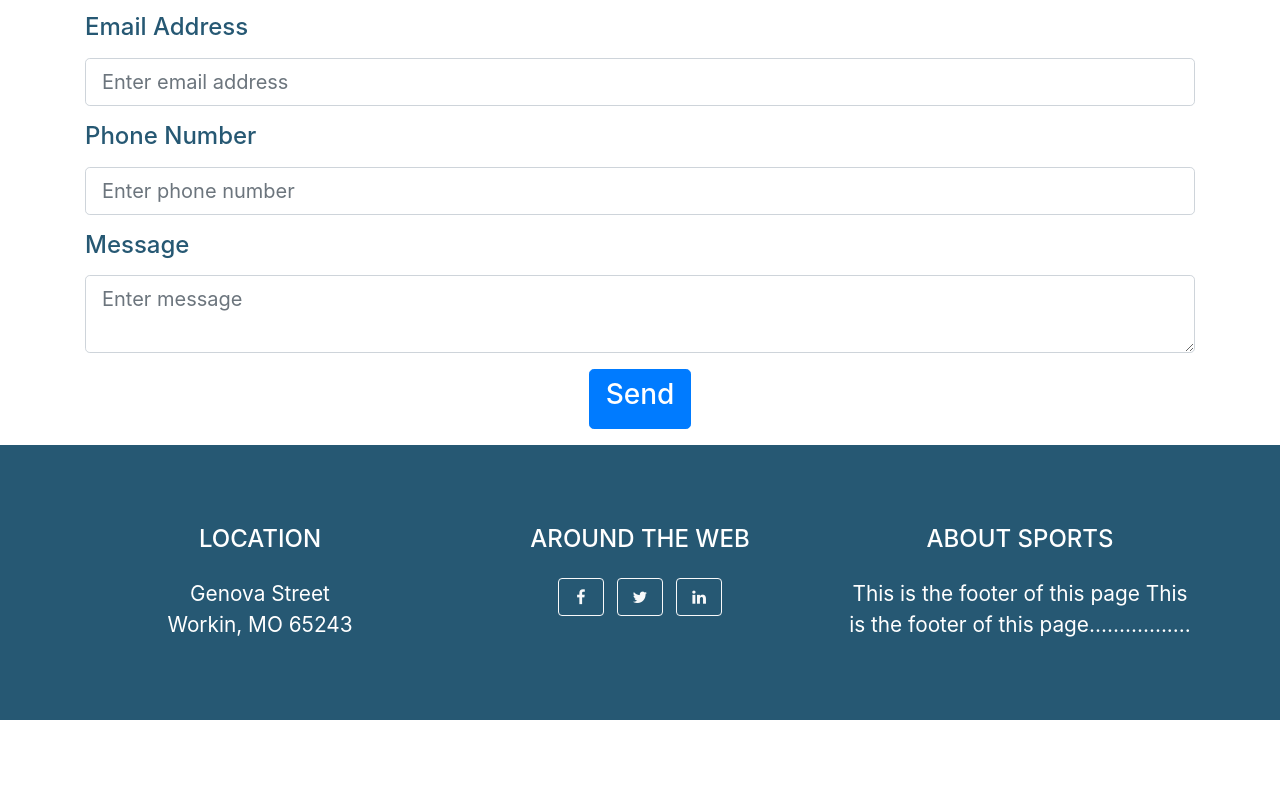
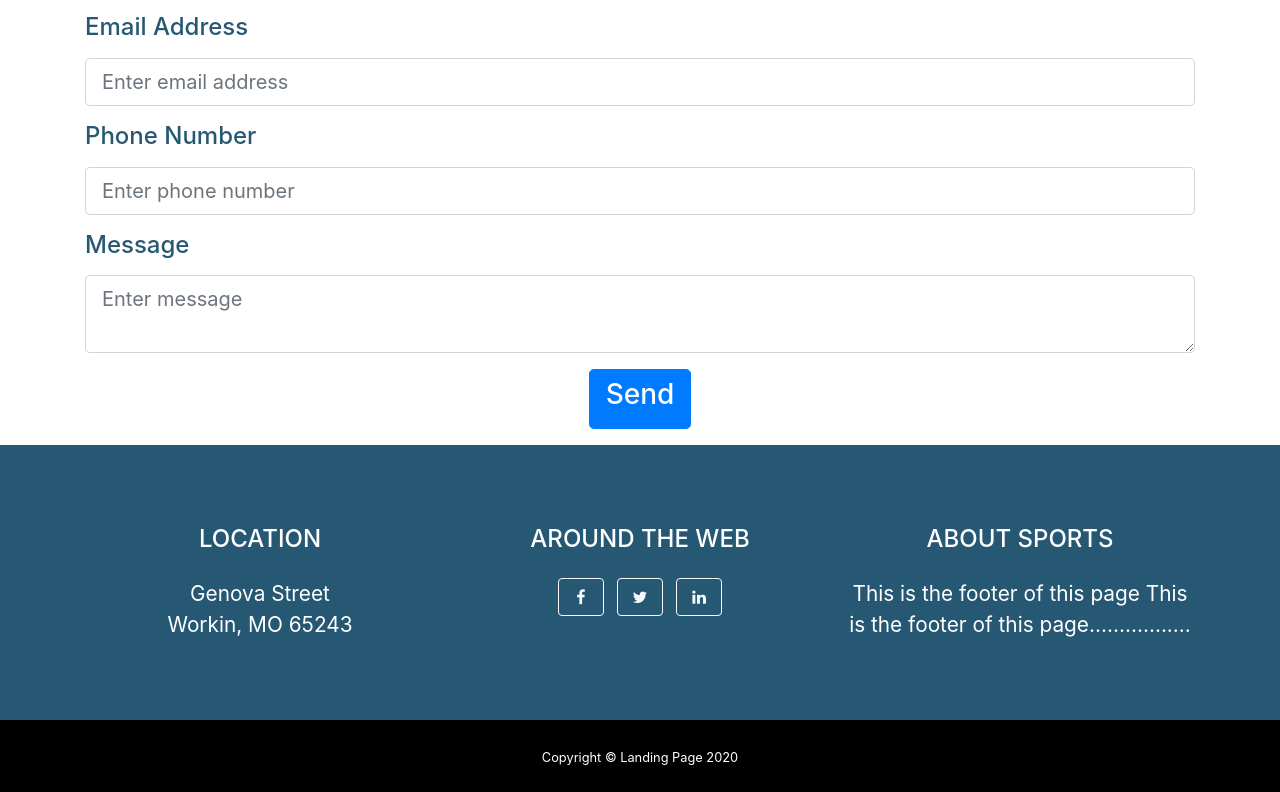
Before and after one commit to Uriel-Medina05/Landing-Page, a website: page index.html in a window 1280 px wide. Shown: the part 2314-3106 px from the top of the page. Before the commit the page ends 3034 px from the top, so only its background shows below. Drawn offline with nearby package versions, Linux system fonts and the light colour scheme.

Commit message:
LP-013"Adding copyright"

```diff
--- a/css/main.css
+++ b/css/main.css
@@ -201,3 +201,7 @@ p {
   background-color: #265873;
   color: #fff;
 }
+
+.copyright {
+	background-color: black;
+}
--- a/index.html
+++ b/index.html
@@ -171,7 +171,7 @@
     </section>
 
    <!-- Footer -->
-  <footer class="footer text-center bluef text-white">
+  <footer class="footer text-center text-white">
     <div class="container d-flex align-items-center">
       <div class="row">
 
@@ -206,6 +206,12 @@
     </div>
   </footer>
 
+  <section class="copyright py-4 text-center text-white">
+    <div class="container">
+      <small>Copyright &copy; Landing Page 2020</small>
+    </div>
+  </section>
+
 <!-- Bootstrap JS -->
 	<script src="https://code.jquery.com/jquery-3.3.1.slim.min.js"></script>
 	<script src="https://cdnjs.cloudflare.com/ajax/libs/popper.js/1.14.7/umd/popper.min.js"></script>
```
